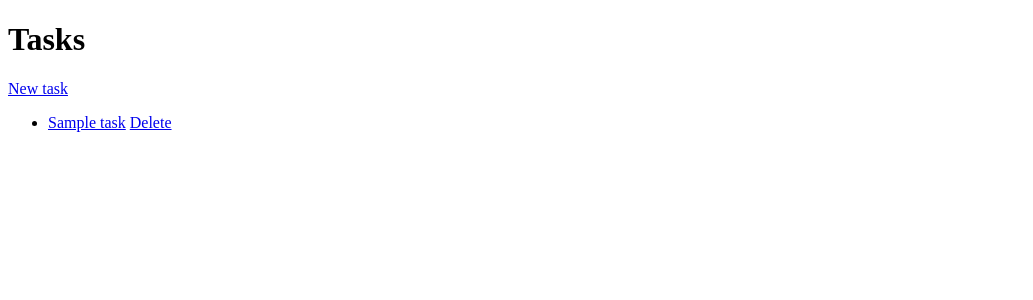
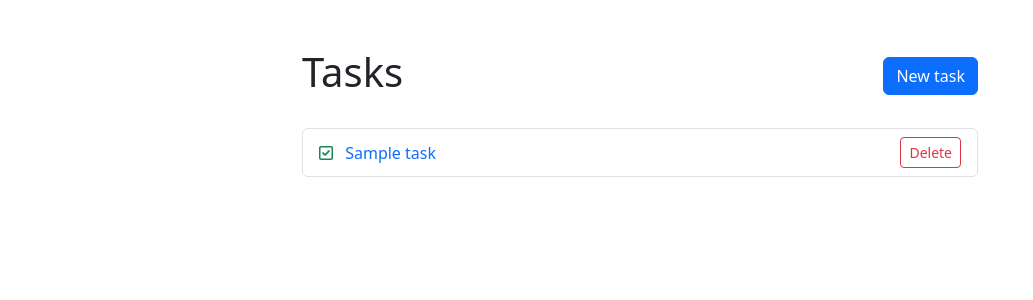
Before and after one commit to GCFR-dev/rails-task-manager, a Rails app: page /tasks in a window 1280 px wide. Shown: the top 300 px of the page, without its empty margins (0-1033 px from the left). Run offline with Rails 7, Linux system fonts and the light colour scheme; tables that the repository leaves empty hold one stand-in row (values such as "Sample post"); some libraries are stand-ins or nearby versions.

Commit message:
exercice

```diff
--- a/app/controllers/tasks_controller.rb
+++ b/app/controllers/tasks_controller.rb
@@ -24,7 +24,7 @@ class TasksController < ApplicationController
 
   def update
     @task = Task.find(params[:id])
-    @task.updade(task_params)
+    @task.update(task_params)
     redirect_to task_path(@task)
   end
 
--- a/app/views/layouts/application.html.erb
+++ b/app/views/layouts/application.html.erb
@@ -19,11 +19,15 @@
     <link rel="apple-touch-icon" href="/icon.png">
 
     <%# Includes all stylesheet files in app/assets/stylesheets %>
+    <link href="https://cdn.jsdelivr.net/npm/bootstrap@5.3.6/dist/css/bootstrap.min.css" rel="stylesheet" integrity="sha384-4Q6Gf2aSP4eDXB8Miphtr37CMZZQ5oXLH2yaXMJ2w8e2ZtHTl7GptT4jmndRuHDT" crossorigin="anonymous">
+    <link rel="stylesheet" href="https://use.fontawesome.com/releases/v6.1.2/css/all.css">
     <%= stylesheet_link_tag :app, "data-turbo-track": "reload" %>
     <%= javascript_importmap_tags %>
   </head>
 
   <body>
-    <%= yield %>
+    <div class="container mt-5" style="max-width: 700px;">
+      <%= yield %>
+    </div>
   </body>
 </html>
--- a/app/views/tasks/index.html.erb
+++ b/app/views/tasks/index.html.erb
@@ -1,9 +1,20 @@
-<h1>Tasks</h1>
-<%= link_to "New task", new_task_path %>
-<ul>
+<div class="d-flex justify-content-between align-items-center mb-4">
+  <h1>Tasks</h1>
+  <%= link_to "New task", new_task_path, class: "btn btn-primary" %>
+</div>
+
+<ul class="list-group">
   <% @tasks.each do |task| %>
-    <li><%= link_to task.title, task_path(task) %>
-    <%= link_to "Delete", task_path(task), data: { turbo_method: :delete, turbo_confirm: "Are you sure?" } %>
-</li>
+    <li class="list-group-item d-flex justify-content-between align-items-center">
+      <span>
+        <% if task.completed %>
+          <i class="fa-regular fa-square-check text-success"></i>
+        <% else %>
+          <i class="fa-regular fa-square"></i>
+        <% end %>
+        <%= link_to task.title, task_path(task), class: "ms-2 text-decoration-none" %>
+      </span>
+      <%= link_to "Delete", task_path(task), class: "btn btn-sm btn-outline-danger", data: { turbo_method: :delete, turbo_confirm: "Are you sure?" } %>
+    </li>
   <% end %>
 </ul>
--- a/app/views/tasks/show.html.erb
+++ b/app/views/tasks/show.html.erb
@@ -1,4 +1,4 @@
 <h1><%= @task.title %></h1>
 <p><%= @task.details %></p>
-<p><%= @task.completed ? "Done" : "To do" %></p>
+<span class="badge <%= @task.completed ? 'bg-success' : 'bg-secondary' %>"><%= @task.completed ? "Done" : "To do" %></span>
 <%= link_to "Back", tasks_path %> <%= link_to "Edit", edit_task_path(@task) %>
```
